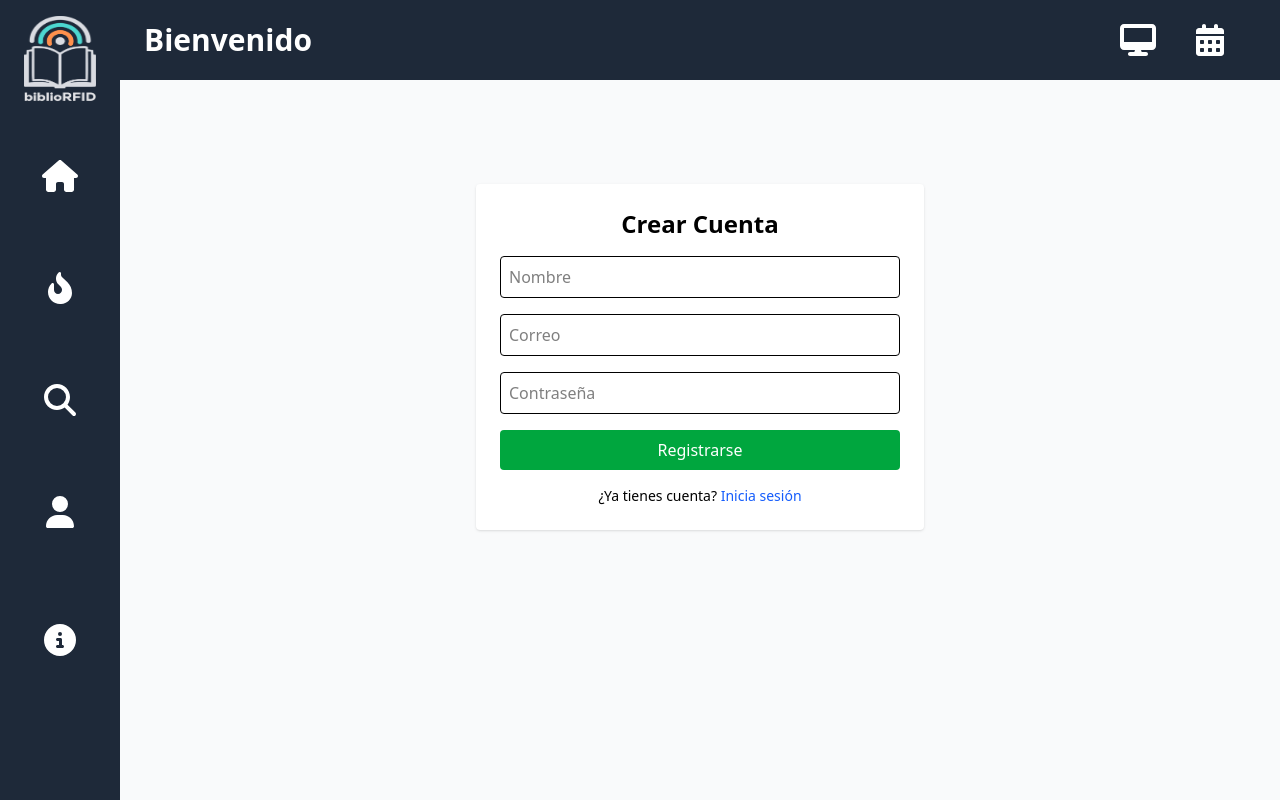
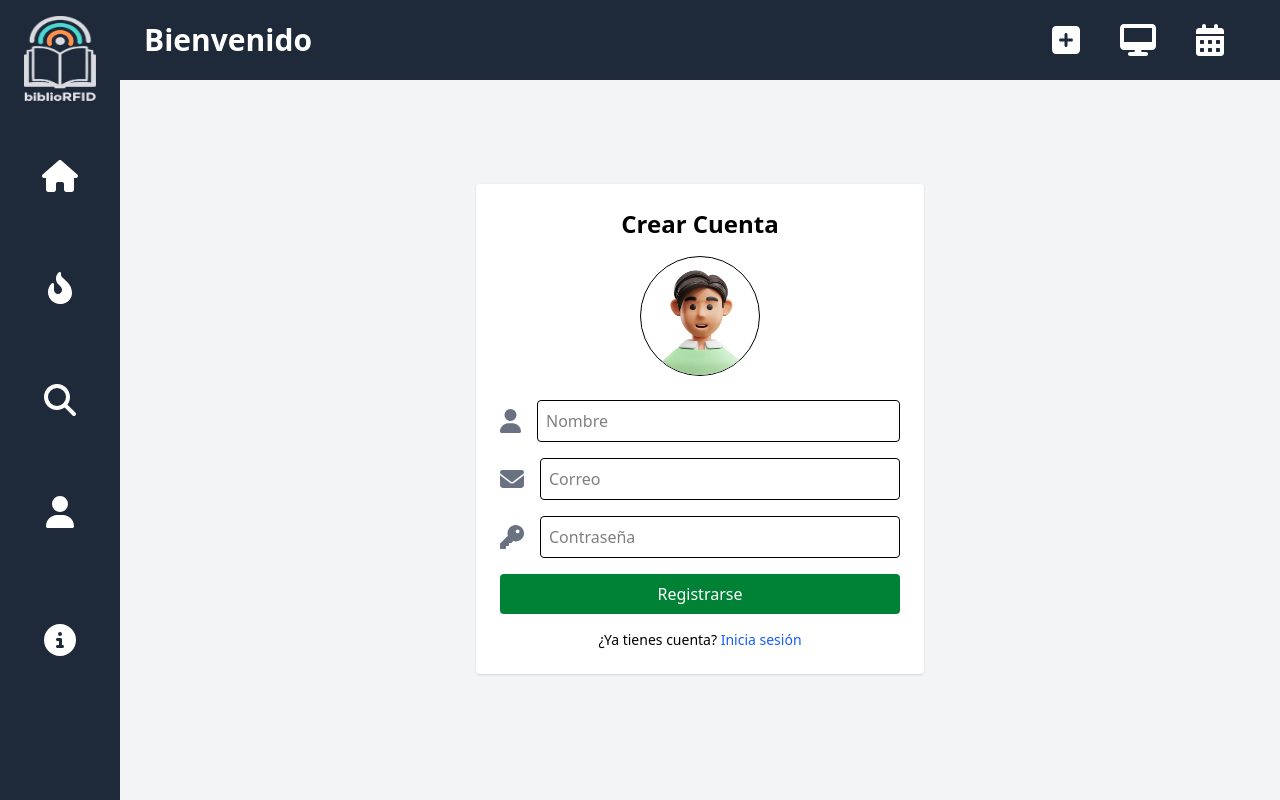
Before and after one commit to RaudelCasas1603/biblio_rfid, a Next.js app: page /Signup in a window 1280 px wide. Built offline with nearby package versions, Linux system fonts and the light colour scheme.

Commit message:
Feature: Improved the user interface on the login and registration pages; added icons and a profile picture. Feat: Added a new book release page with a construction message. Style: Changed the background color of the main content in the layout.

```diff
--- a/src/app/Catalogo/[id]/page.js
+++ b/src/app/Catalogo/[id]/page.js
@@ -32,7 +32,7 @@ export default async function BookDetails(props) {
         </div>
         {/* Texto */}
         <div>
-          <div className="bg-white rounded-xl shadow-lg p-6 border border-gray-200 h-80 max-w-150 ">
+          <div className="bg-white  rounded-xl shadow-lg p-6 border border-gray-200 h-80 max-w-150 ">
             <h1 className="text-4xl font-bold text-gray-900 mb-6 border-b pb-2">
               {book.titulo}
             </h1>
@@ -63,14 +63,6 @@ export default async function BookDetails(props) {
               </li>
             </ul>
           </div>
-          <div className="mt-6 flex justify-center">
-            <button className="flex items-center justify-center space-x-4 mt-6 bg-blue-500 py-3 px-6 rounded-lg hover:bg-blue-600 transition w-full max-w-md">
-              <img src="/rfid.webp" alt="NFC Logo" className="w-16 rounded" />
-              <span className="text-2xl font-bold text-white">
-                Solicitar Libro
-              </span>
-            </button>
-          </div>
         </div>
       </div>
 
--- a/src/app/Components/Topbar.js
+++ b/src/app/Components/Topbar.js
@@ -1,7 +1,7 @@
 import {
   faDesktop,
   faCalendarDays,
-  faEllipsisVertical,
+  faSquarePlus,
 } from "@fortawesome/free-solid-svg-icons";
 import { FontAwesomeIcon } from "@fortawesome/react-fontawesome";
 import Link from "next/link";
@@ -13,10 +13,18 @@ export default function Topbar() {
         <span className="text-3xl font-semibold ">Bienvenido </span>
       </div>
       <div className="text-white flex justify-end  w-full  mr-8 space-x-10">
-        <FontAwesomeIcon
-          icon={faDesktop}
-          className="fa-2xl hover:text-blue-300 transition-colors duration-200"
-        />
+        <Link href="/LiberarLibro">
+          <FontAwesomeIcon
+            icon={faSquarePlus}
+            className="fa-2xl hover:text-blue-300 transition-colors duration-200"
+          />
+        </Link>
+        <Link href="/Admin">
+          <FontAwesomeIcon
+            icon={faDesktop}
+            className="fa-2xl hover:text-blue-300 transition-colors duration-200"
+          />
+        </Link>
         <Link href="/Calendario">
           <FontAwesomeIcon
             icon={faCalendarDays}
--- /dev/null
+++ b/src/app/LiberarLibro/page.js
@@ -0,0 +1,15 @@
+import Link from "next/link";
+
+export default function liberarLibro() {
+  return (
+    <div className="flex flex-col items-center justify-center h-screen bg-gray-100">
+      <h1 className="text-4xl font-bold mb-4">Liberar Libro</h1>
+      <p className="text-lg text-gray-700 mb-8">
+        Esta página está en construcción.
+      </p>
+      <Link href="/Catalogo" className="text-blue-500 hover:underline">
+        Volver al Catálogo
+      </Link>
+    </div>
+  );
+}
--- a/src/app/Login/page.js
+++ b/src/app/Login/page.js
@@ -3,6 +3,9 @@
 import { useState } from "react";
 import { useRouter } from "next/navigation";
 import { useAuth } from "../context/AuthContext";
+
+import { faEnvelope, faKey } from "@fortawesome/free-solid-svg-icons";
+import { FontAwesomeIcon } from "@fortawesome/react-fontawesome";
 
 export default function LoginPage() {
   const [correo, setCorreo] = useState("");
@@ -25,7 +28,16 @@ export default function LoginPage() {
   return (
     <div className="max-w-md mx-auto mt-20 p-6 bg-white shadow rounded">
       <h1 className="text-2xl font-bold mb-4 text-center">Iniciar Sesión</h1>
+
+      <img
+        src="profile.webp"
+        alt="Imagen Perfil"
+        className="rounded-full border-black border-1 w-30 h-30 mx-auto mb-6"
+      />
+
       <form onSubmit={handleLogin} className="space-y-4">
+        <div className="flex display-inline items-center mb-4 space-x-4">
+          <FontAwesomeIcon icon={faEnvelope} className="text-gray-500  fa-2x" />
           <input
             type="email"
             placeholder="Correo"
@@ -33,6 +45,9 @@ export default function LoginPage() {
             value={correo}
             onChange={(e) => setCorreo(e.target.value)}
           />
+        </div>
+        <div className="flex display-inline items-center mb-4 space-x-4">
+          <FontAwesomeIcon icon={faKey} className="text-gray-500 fa-2x" />
           <input
             type="password"
             placeholder="Contraseña"
@@ -40,7 +55,8 @@ export default function LoginPage() {
             value={password}
             onChange={(e) => setPassword(e.target.value)}
           />
-        <button className="bg-blue-600 text-white w-full py-2 rounded hover:bg-blue-700">
+        </div>
+        <button className="bg-blue-700 text-white w-full py-2 rounded hover:bg-blue-400 transition-colors duration-500">
           Entrar
         </button>
       </form>
--- a/src/app/Signup/page.js
+++ b/src/app/Signup/page.js
@@ -2,6 +2,9 @@
 import { useState } from "react";
 import { useRouter } from "next/navigation";
 import { useAuth } from "../context/AuthContext";
+
+import { faEnvelope, faKey, faUser } from "@fortawesome/free-solid-svg-icons";
+import { FontAwesomeIcon } from "@fortawesome/react-fontawesome";
 
 export default function SignUpPage() {
   const [nombre, setNombre] = useState("");
@@ -19,7 +22,14 @@ export default function SignUpPage() {
   return (
     <div className="max-w-md mx-auto mt-20 p-6 bg-white shadow rounded">
       <h1 className="text-2xl font-bold mb-4 text-center">Crear Cuenta</h1>
+      <img
+        src="profile.webp"
+        alt="Imagen Perfil "
+        className="rounded-full w-30 h-30 border-black border-1 mx-auto mb-6"
+      />
       <form onSubmit={handleSignUp} className="space-y-4">
+        <div className="flex display-inline items-center mb-4 space-x-4">
+          <FontAwesomeIcon icon={faUser} className="text-gray-500 fa-xl" />
           <input
             type="text"
             placeholder="Nombre"
@@ -27,6 +37,9 @@ export default function SignUpPage() {
             value={nombre}
             onChange={(e) => setNombre(e.target.value)}
           />
+        </div>
+        <div className="flex display-inline items-center mb-4 space-x-4">
+          <FontAwesomeIcon icon={faEnvelope} className="text-gray-500 fa-xl" />
           <input
             type="email"
             placeholder="Correo"
@@ -34,6 +47,9 @@ export default function SignUpPage() {
             value={correo}
             onChange={(e) => setCorreo(e.target.value)}
           />
+        </div>
+        <div className="flex display-inline items-center mb-4 space-x-4">
+          <FontAwesomeIcon icon={faKey} className="text-gray-500 fa-xl" />
           <input
             type="password"
             placeholder="Contraseña"
@@ -41,7 +57,8 @@ export default function SignUpPage() {
             value={password}
             onChange={(e) => setPassword(e.target.value)}
           />
-        <button className="bg-green-600 text-white w-full py-2 rounded hover:bg-green-700">
+        </div>
+        <button className="bg-green-700 text-white w-full py-2 rounded hover:bg-green-400 transition-colors duration-500">
           Registrarse
         </button>
       </form>
--- a/src/app/layout.js
+++ b/src/app/layout.js
@@ -40,7 +40,7 @@ export default function RootLayout({ children }) {
 
             {/* Contenido scrollable */}
             <AuthProvider>
-              <main className="flex-1 overflow-y-auto bg-gray-50 p-6">
+              <main className="flex-1 overflow-y-auto bg-gray-100 p-6">
                 {children}
               </main>
             </AuthProvider>
```
Lines whose indentation alone changed are shown as unchanged.
